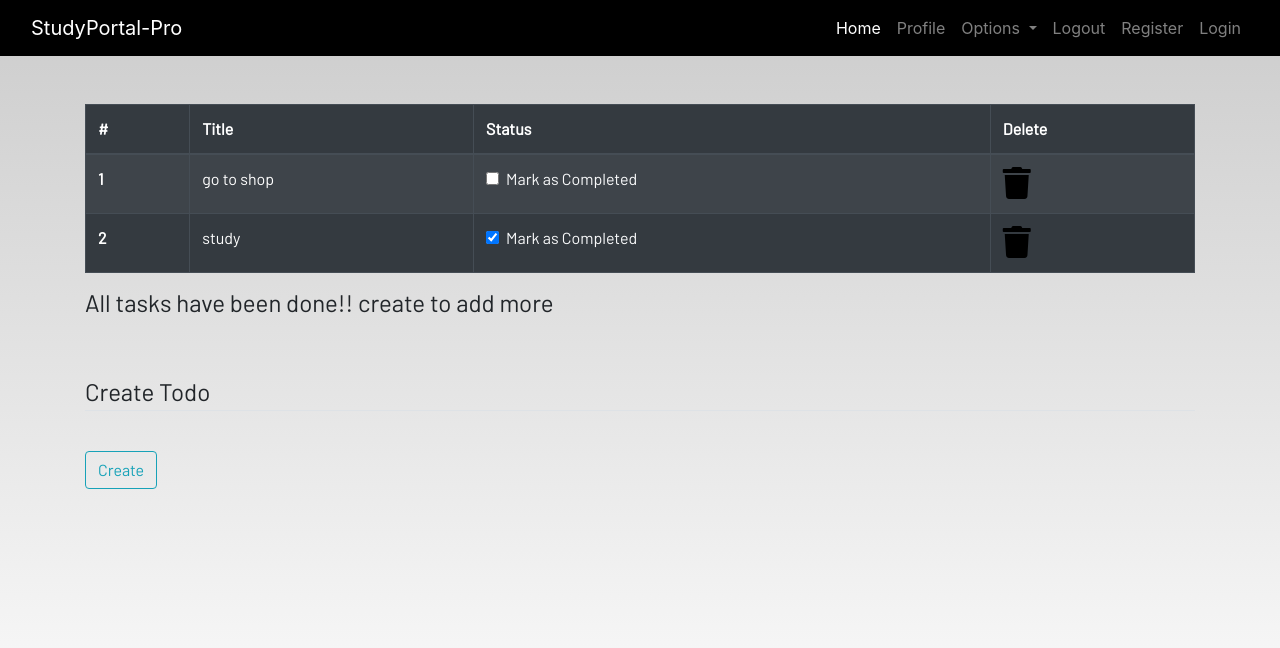
After one commit to Akhmadjon1/Study-Bud, a Django app: page /todo in a window 1280 px wide. The commit adds this page. Shown: the top 648 px of the page. Run offline with Django 3.2, Linux system fonts and the light colour scheme; a user stored in the database is signed in; data comes from the database, SQL or seed files in the repository; both versions use the stored data as it was after the commit; some libraries are stand-ins or nearby versions; some web fonts are replaced.

Commit message:
work on todo part

```diff
--- a/dashboard/admin.py
+++ b/dashboard/admin.py
@@ -4,3 +4,4 @@ from . models import *
 # Register your models here.
 admin.site.register(Notes)
 admin.site.register(Homework)
+admin.site.register(Todo)
--- a/dashboard/models.py
+++ b/dashboard/models.py
@@ -24,3 +24,11 @@ class Homework(models.Model):
 
     def __str__(self):
         return  self.title
+
+class Todo(models.Model):
+    user = models.ForeignKey(User,on_delete=models.CASCADE)
+    title = models.CharField(max_length=100)
+    is_finished = models.BooleanField(default=False)
+
+    def __str__(self):
+        return  self.title
--- a/dashboard/templates/dashboard/base.html
+++ b/dashboard/templates/dashboard/base.html
@@ -7,7 +7,7 @@
   <meta charset="UTF-8" />
   <meta name="viewport" content="width=device-width, initial-scale=1.0" />
   <meta http-equiv="X-UA-Compatible" content="ie=edge" />
-  <title>Student-dashboard</title>
+  <title>Student-Portal</title>
   <script src="https://ajax.googleapis.com/ajax/libs/jquery/3.5.1/jquery.min.js"></script>
   <link rel="stylesheet" href="https://stackpath.bootstrapcdn.com/bootstrap/4.3.1/css/bootstrap.min.css"
     integrity="sha384-ggOyR0iXCbMQv3Xipma34MD+dH/1fQ784/j6cY/iJTQUOhcWr7x9JvoRxT2MZw1T" crossorigin="anonymous" />
@@ -20,7 +20,7 @@
   <header>
     <nav class="navbar navbar-expand-lg navbar-dark bg-dark">
       <div class="container-fluid">
-        <a class="navbar-brand" href="#">ProStudyPortal </a>        <button class="navbar-toggler" type="button" data-bs-toggle="collapse" data-bs-target="#navbarSupportedContent"
+        <a class="navbar-brand" href="#">StudyPortal-Pro </a>        <button class="navbar-toggler" type="button" data-bs-toggle="collapse" data-bs-target="#navbarSupportedContent"
           aria-controls="navbarSupportedContent" aria-expanded="false" aria-label="Toggle navigation">
           <span class="navbar-toggler-icon"></span>
         </button>
--- /dev/null
+++ b/dashboard/templates/dashboard/todo.html
@@ -0,0 +1,56 @@
+{% extends 'dashboard/base.html' %}
+{% load static %}
+{% block content %}
+
+<div class="container">
+
+    <table class="table table-striped table-bordered table-hover table-dark">
+        <thead>
+            <tr>
+                <th scope="col">#</th>
+                <th scope="col">Title</th>
+                <th scope="col">Status</th>
+                <th scope="col">Delete</th>
+            </tr>
+        </thead>
+        <tbody>
+            {% for todo in todos %}
+            <tr>
+                <th scope="row">{{forloop.counter}}</th>
+                <td>{{todo.title}}</td>
+                <td>
+                    <a href="#">
+                        <div class="form-check">
+                            {% if todo.is_finished == True %}
+                            <input class="form-check-input" type="checkbox" value="" checked>
+                            {% else %}
+                            <input class="form-check-input" type="checkbox" value="">
+                            {% endif %}
+                            <label class="form-check-label text-light" for="flexCheckDefault">
+                                Mark as Completed
+                            </label>
+                        </div>
+                    </a>
+                </td>
+
+                <td><a href="#"><i class="fa fa-trash fa-2x"></i></a></td>
+            </tr>
+            {% endfor%}
+        </tbody>
+    </table>
+    <h4>All tasks have been done!! create to add more</h4>
+</div><br><br>
+<div class="container">
+    <form method="POST">
+        <fieldset class="form-group">
+            <legend class="border-bottom mb-4">Create Todo</legend>
+        </fieldset>
+        <div class="form-group">
+            <button href="" class="btn btn-outline-info" type="submit">
+                Create
+            </button>
+        </div>
+    </form>
+</div>
+
+{% endblock content %}
--- a/dashboard/urls.py
+++ b/dashboard/urls.py
@@ -11,7 +11,8 @@ urlpatterns = [
   path('update_homework/<int:pk>',views.update_homework,name="update-homework"),
   path('delete_homework/<int:pk>',views.delete_homework,name="delete-homework"),
 
-   path('youtube',views.youtube,name="yutube"),
+  path('youtube',views.youtube,name="yutube"),
 
+   path('todo',views.todo,name="todo"),
 
 ]
--- a/dashboard/views.py
+++ b/dashboard/views.py
@@ -118,3 +118,10 @@ def youtube(request):
         form = DashboardForm()
     context = {'form':form}
     return render(request,"dashboard/youtube.html",context)
+
+def todo(request):
+    todo = Todo.objects.filter(user=request.user)
+    context = {
+        'todos':todo
+    }
+    return render(request,"dashboard/todo.html",context)
```
Also changed, not shown: dashboard/migrations/0003_todo.py (added), db.sqlite3.
